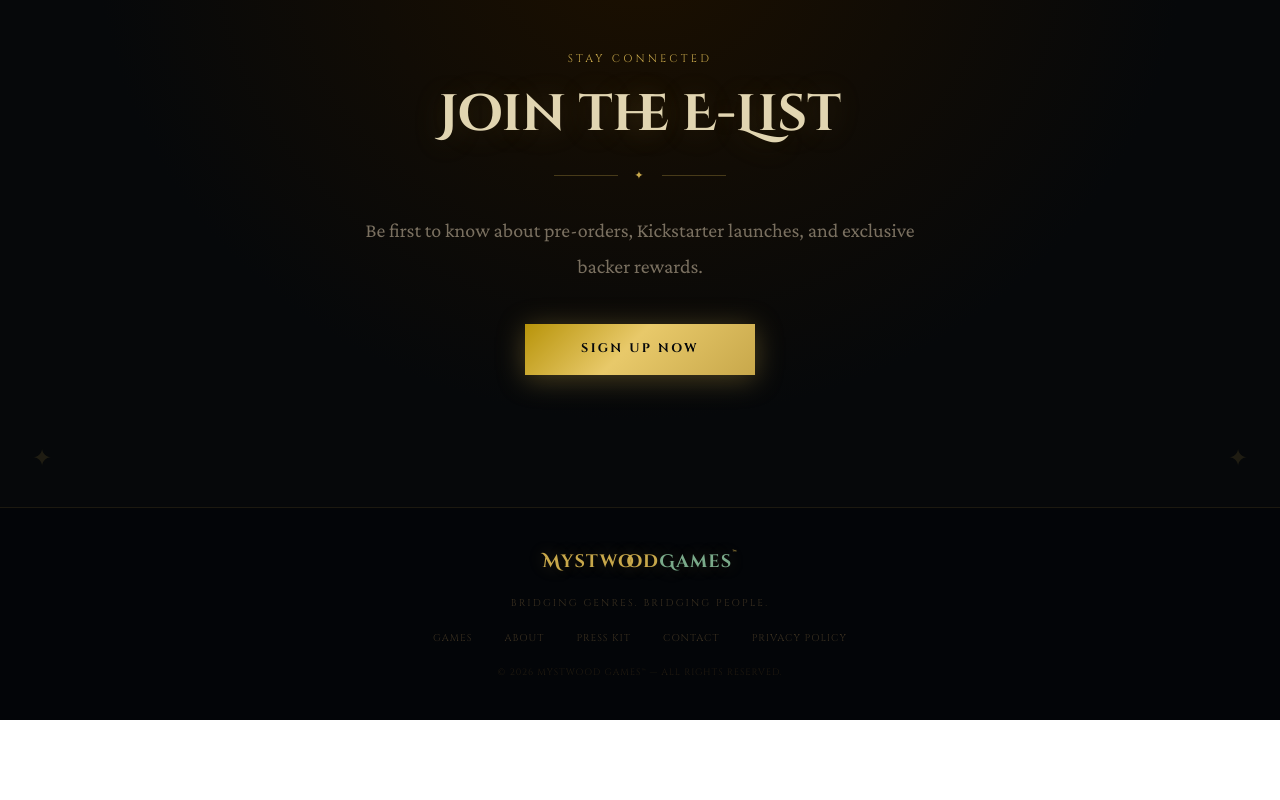
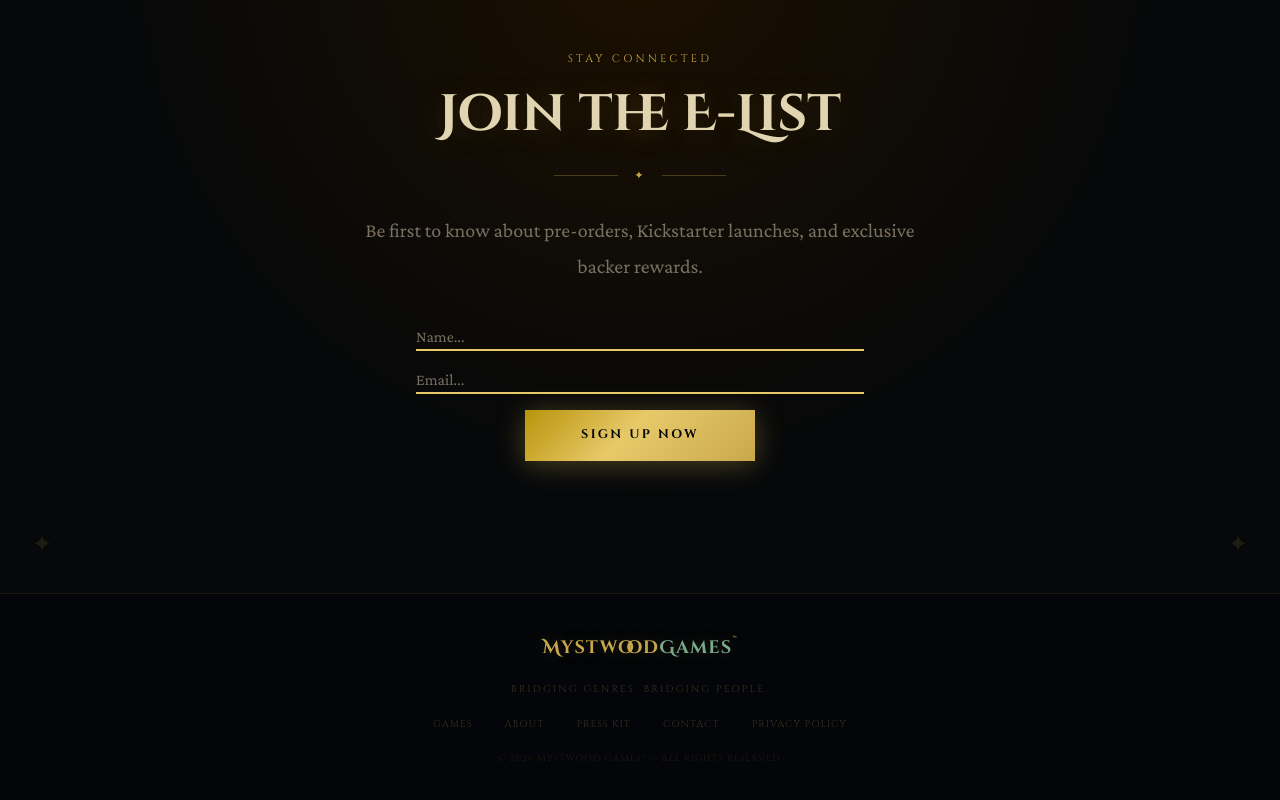
Before and after one commit to Skookuri/heartgrove, a React (Vite) app: page / in a window 1280 px wide. Shown: the part 1574-2374 px from the top of the page. Before the commit the page ends 2294 px from the top, so only its background shows below. Built offline with nearby package versions, Linux system fonts and the light colour scheme; the HTML template or start-up script is replaced by a standard one.

Commit message:
attempt 1 at mailchimp time

```diff
--- a/src/components/Homepage.tsx
+++ b/src/components/Homepage.tsx
@@ -237,7 +237,31 @@ export default function Homepage() {
           </p>
 
           {/* Gold CTA button */}
-          <button
+          <form action="https://mystwoodgames.us11.list-manage.com/subscribe/post?u=999a3167de86a820884b66831&amp;id=8f313026ee&amp;f_id=004ae3e1f0"
+            method="post"
+            target="_blank"
+            className="max-w-md mx-auto"
+          >
+            <input
+              type="text" name="FNAME" placeholder="Name..." required
+              className="w-full mb-4 bg-transparent border-b-2 border-[#e8c96a] font-['Crimson_Pro',serif] placeholder-[#7a7060]"
+            />
+
+            <input
+              type="email" name="EMAIL" placeholder="Email..." required
+              className="w-full mb-4 bg-transparent border-b-2 border-[#e8c96a] font-['Crimson_Pro',serif] placeholder-[#7a7060]"
+            />
+
+            {/* hidden anti-spam field from Mailchimp */}
+            <input
+              type="text"
+              name="b_999a3167de86a820884b66831_8f313026ee"
+              tabIndex="-1"
+              defaultValue=""
+              style={{ position: "absolute", left: "-5000px" }}
+            />
+
+            <button type="submit"
                 className="font-['Cinzel',serif] text-[0.78rem] uppercase tracking-[0.2em] font-bold px-14 py-4 cursor-pointer transition-all duration-200 hover:-translate-y-0.5"
                 style={{
                 background:
@@ -246,12 +270,13 @@ export default function Homepage() {
                 border: "none",
                 boxShadow: "0 4px 28px rgba(200,168,75,0.35)",
                 }}
-            onClick={() =>
-              document.getElementById("waitlist")?.scrollIntoView({ behavior: "smooth" })
-            }
+                // onClick={() =>
+                // document.getElementById("waitlist")?.scrollIntoView({ behavior: "smooth" })
+                // }
             >
                 Sign Up Now
             </button>
+          </form>
 
           <p
             className="mt-5 font-['Cinzel',serif] text-[0.6rem] uppercase tracking-[0.15em]"
```
Lines whose indentation alone changed are shown as unchanged.
